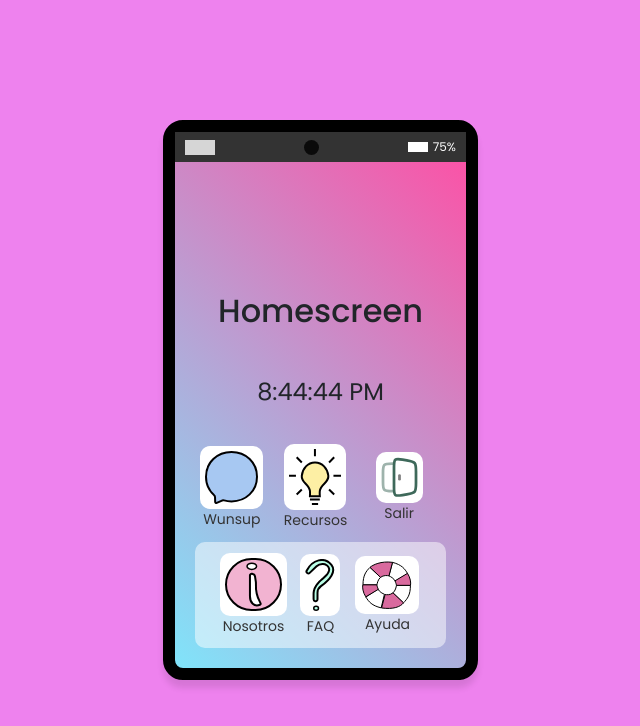
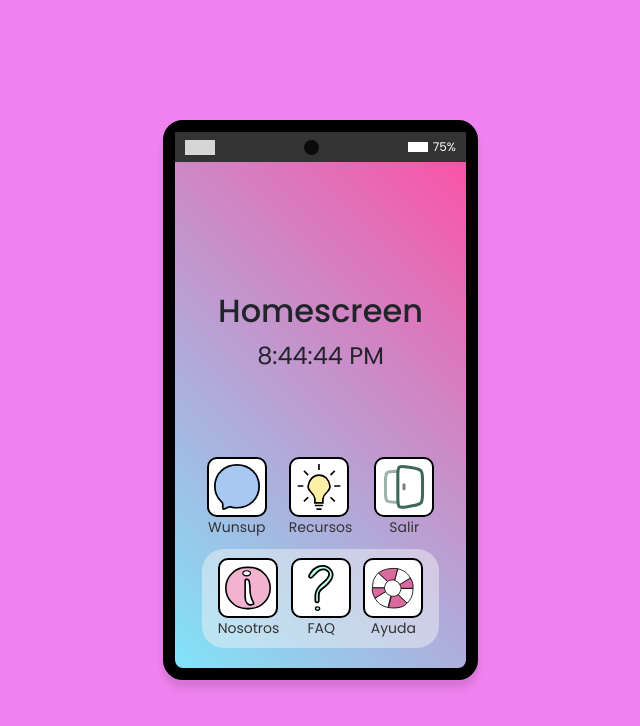
Before and after one commit to Alejandrodiazn/Punto-final-violencia, a React (Vite) app: page /HomeScreen in a window 1280 px wide. Shown: the top 726 px of the page, without its empty margins (302-942 px from the left). Built offline with nearby package versions, Linux system fonts and the light colour scheme; a web font is replaced by a local one.

Commit message:
homescreen.css clear update

```diff
--- a/src/pages/homescreen/homescreen.css
+++ b/src/pages/homescreen/homescreen.css
@@ -26,20 +26,15 @@
     width: 90%;
     height: 70vh;
     box-shadow: 0 8px 6px rgba(0, 0, 0, 0.1);
-    display: grid; /* usar grid para disposición de botones */
-    grid-template-rows: auto 1fr; /* Primera fila auto, segunda fila se expande */
+    display: grid; /*usar grid para disposición de botones */
+    grid-template-rows: auto 1fr; /*Primera fila auto, segunda fila se expande */
     position: relative;
 
     background: linear-gradient(45deg, #80e4fa, #ff4ea4);
     }
 
 
-  .clock {
-    position: absolute;
-    top: 50%;
-    left: 50%;
-    transform: translate(-50%, -50%);
-    text-align: center;
+  .clock p{
     font-size: 1.5rem;
   }
 
@@ -47,11 +42,12 @@
   .buttons {
     display: flex;
     flex-wrap: wrap;
+    justify-content: center;
     gap: 10px;
-    align-self: flex-end; /* Alinear botones en la parte inferior */
+    /* align-self: flex-end; Alinear botones en la parte inferior */
   }
   .buttons button {
-    width: calc(33.33% - 10px); /* Ancho de botón con margen */
+    /* width: calc(33.33% - 10px); Ancho de botón con margen */
     border-radius: 10px;
     background-color: transparent; /* Color de fondo, estaba como blanco*/
     display: flex;
@@ -63,27 +59,33 @@
   }
 
   .quick-access {
-    background-color: rgba(255, 255, 255, 0.5); /* Fondo blanco transparente */
-    border-radius: 10px;
+    background: rgba(242, 242, 242, 0.47);
+    border-radius: 22px;
     padding: 10px;
     display: flex;
+    height: 99px;
     flex-direction: row;
     align-items: center;
     justify-content: center;
     text-align: center;
     position: relative;
+    align-self: flex-end;
   }
 
   .buttons button.quick-access img {
     width: 40px;
     height: 40px;
-    margin-bottom: 5px;
+    /* margin-bottom: 5px; */
   }
 
   .button-svg img{
     background-color: #fff;
     padding: 5px;
     border-radius: 10px;
+    display: flex;
+    height: 60px;
+    width: 60px;
+    border: 2px solid #000;
   }
 
 
```
